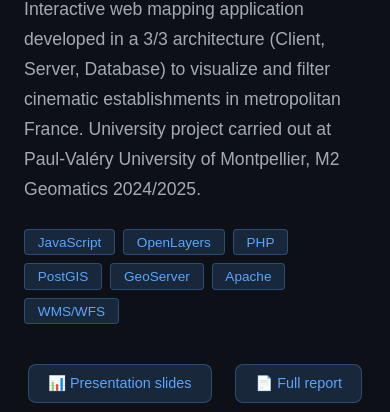
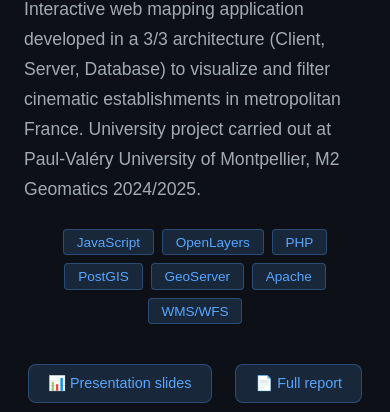
Before and after one commit to Geomagicien34/Portfolio_SIG, a plain HTML site: page site/en/webmapping-cinemas_project2.html in a window 390 px wide. Shown: the part 432-844 px from the top of the page. Drawn offline with Linux system fonts and the light colour scheme.

Commit message:
MAJ format mobile 8

```diff
--- a/site/en/webmapping-cinemas_project2.html
+++ b/site/en/webmapping-cinemas_project2.html
@@ -36,7 +36,7 @@
         <h1>Interactive WebMapping Application</h1>
         <p>Interactive web mapping application developed in a 3/3 architecture (Client, Server, Database) to visualize and filter cinematic establishments in metropolitan France. University project carried out at Paul-Valéry University of Montpellier, M2 Geomatics 2024/2025.</p>
 
-        <div style="display:flex; gap:0.5rem; flex-wrap:wrap; margin-top:1.5rem;">
+        <div class="project-tags">
             <span class="tag">JavaScript</span>
             <span class="tag">OpenLayers</span>
             <span class="tag">PHP</span>
```
Also changed, not shown: site/webmapping-cinemas_projet2.html (+1 -1 lines).
